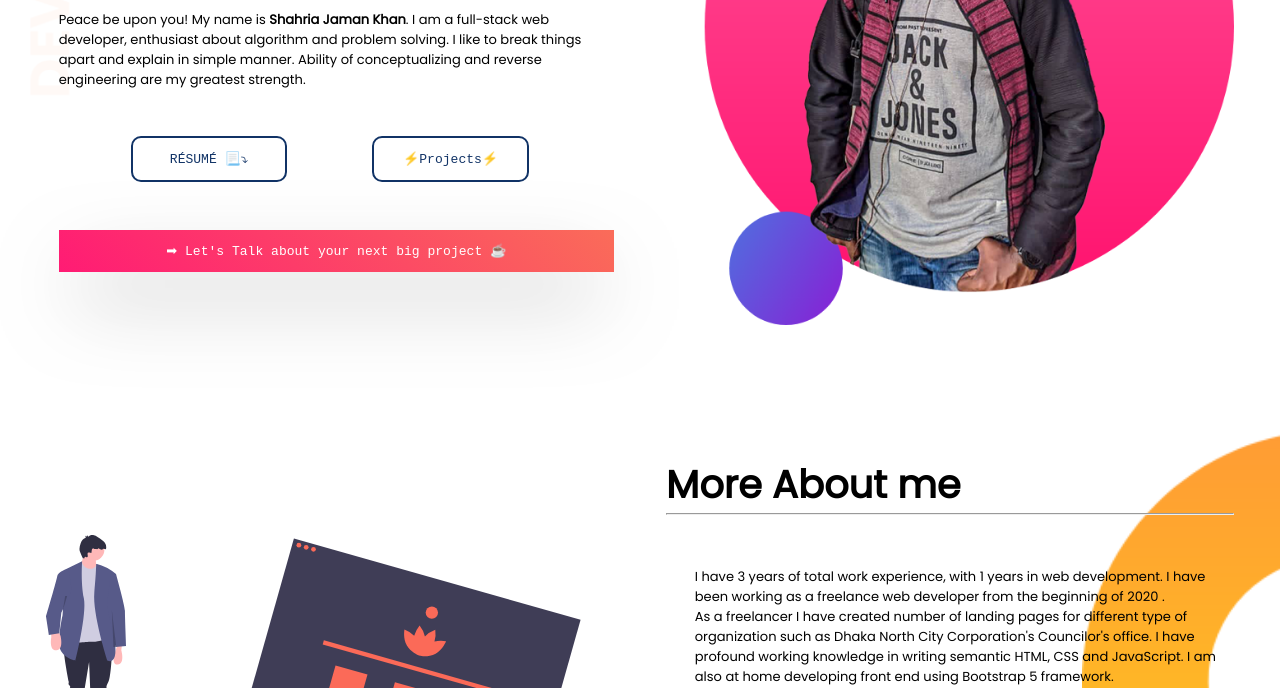
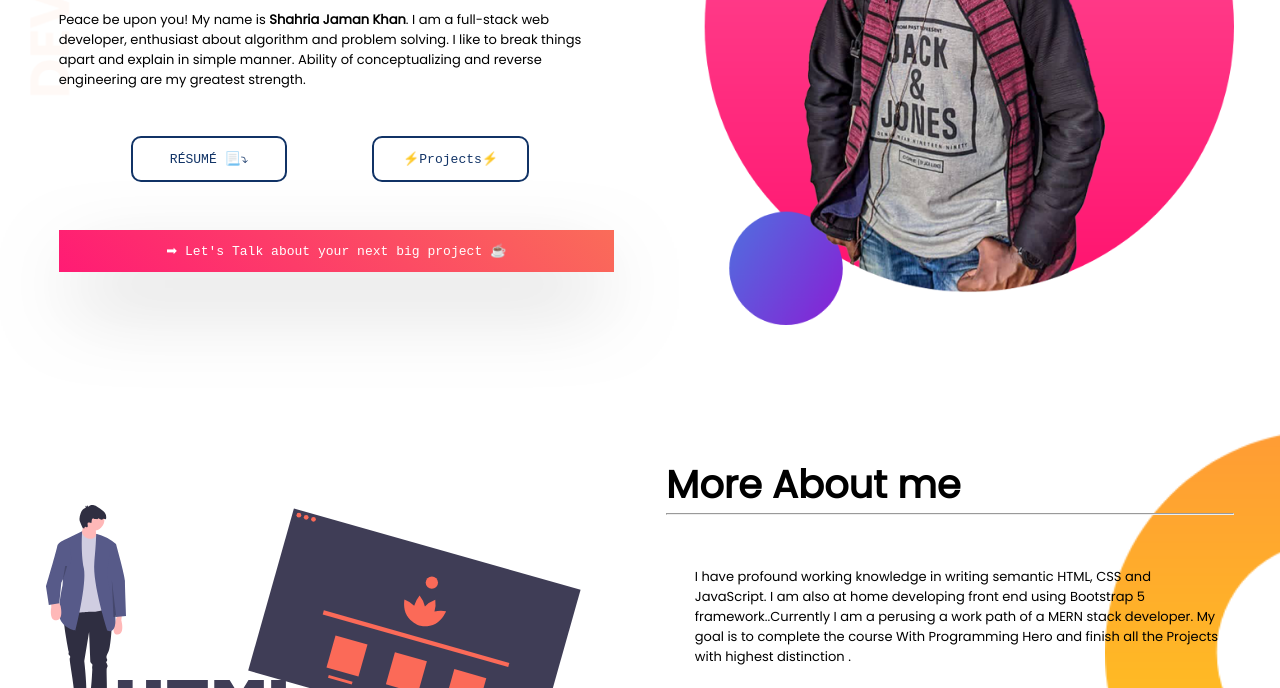
Before and after one commit to shahria7k/Portfolio-v4, a plain HTML site: page index.html in a window 1280 px wide. Shown: the part 264-952 px from the top of the page. Drawn offline with Linux system fonts and the light colour scheme; files whose address does not match are found by name.

Commit message:
some changes to the about me section, modified the text

```diff
--- a/index.html
+++ b/index.html
@@ -68,17 +68,11 @@
 
 				<hr />
 				<p title="About Shahria Jaman Khan">
-					I have 3 years of total work experience, with 1 years in web
-					development. I have been working as a freelance web developer from the
-					beginning of 2020 . <br />
-					As a freelancer I have created number of landing pages for different
-					type of organization such as Dhaka North City Corporation's
-					Councilor's office. I have profound working knowledge in writing
-					semantic HTML, CSS and JavaScript. I am also at home developing front
-					end using Bootstrap 5 framework. <br />
-					I have experience of deploying EC2 server and S3 storage solution on
-					AWS platform. Currently I am a perusing a work path of a MERN stack
-					developer.
+					I have profound working knowledge in writing semantic HTML, CSS and
+					JavaScript. I am also at home developing front end using Bootstrap 5
+					framework..Currently I am a perusing a work path of a MERN stack
+					developer. My goal is to complete the course With Programming Hero and
+					finish all the Projects with highest distinction .
 				</p>
 
 				<div class="btn-row">
```
Also changed, not shown: 2 other files.
